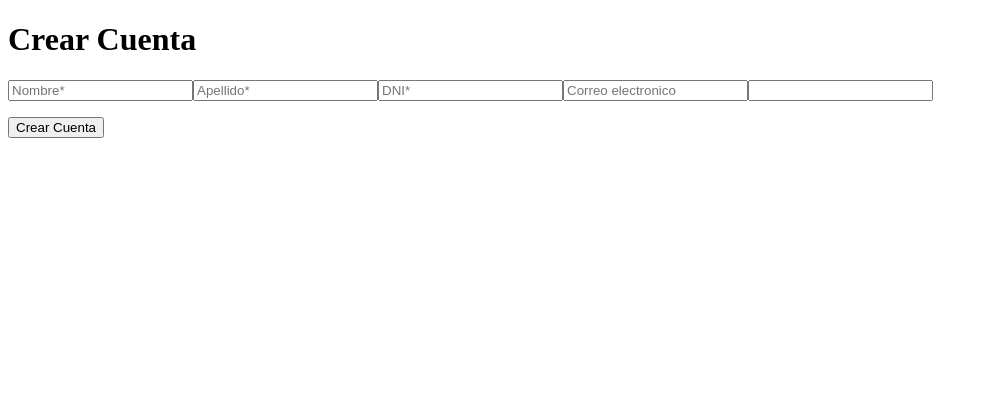
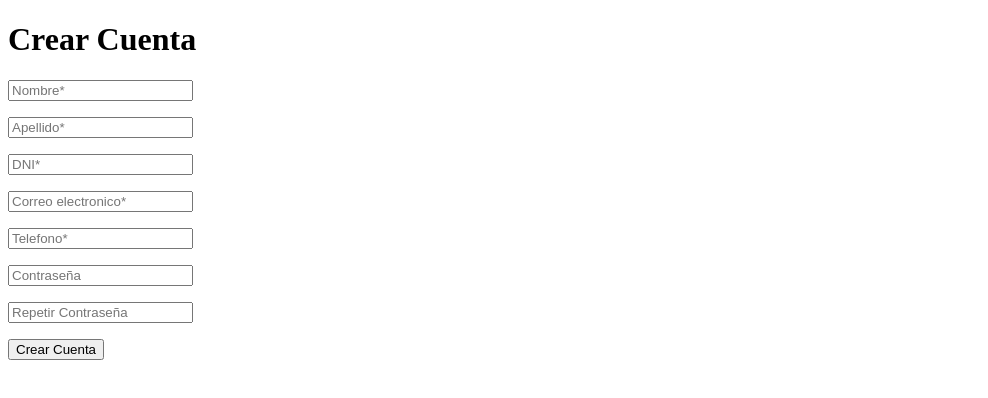
Before and after one commit to BenjaminMirra/proyectoDMH, a Next.js app in the folder equipo-12/: page /registro in a window 1280 px wide. Shown: the top 398 px of the page, without its empty margins (0-988 px from the left). Built offline with nearby package versions, Linux system fonts and the light colour scheme.

Commit message:
[ADD]Validaciones en todos los campos y Vinculo con la API

```diff
--- a/equipo-12/pages/registro/index.tsx
+++ b/equipo-12/pages/registro/index.tsx
@@ -1,42 +1,56 @@
 
 import { yupResolver } from '@hookform/resolvers/yup';
-import Link from 'next/link';
 import { useRouter } from 'next/router';
 import { useForm } from 'react-hook-form';
 import axios from "axios";
 import * as yup from "yup"
-import error from 'next/error';
 import { useState } from 'react';
 
 
 const schema = yup.object({
+  name: yup.string()
+    .required("El nombre es requerido"),
+  lastname: yup.string().required("El apellido es requerido"),
+  dni: yup.string().required("El DNI es requerido"),
+  email: yup.string().required("El email es requerido"),
+  phone: yup.string().required("El Telefono es requerido"),
   password: yup
     .string()
     .required("La contraseña es requerida")
     .min(6, 'La contraseña debe tener al menos 6 caracteres')
     .max(20, 'La contraseña no puede tener más de 20 caracteres')
     .matches(/^(?=.*[!@#$%^&*(),.?":{}|<>])(?=.*[A-Z])(?=.*[0-9])(?=.*[a-z]).{6,20}$/, 'La contraseña debe contener al menos 1 carácter especial, una mayúscula y un número'),
+  confirmPassword: yup.string()
+    .oneOf([yup.ref('password'), undefined], 'Las contraseñas no coinciden')
+    .required('La confirmación de contraseña es obligatoria'),
 }).required();
 type FormData = yup.InferType<typeof schema>;
 
 const Register = () => {
-  const [error, setError] = useState(false)
+  const [error, setError] = useState(false);
   const router = useRouter();
-  const { register, handleSubmit, formState:{ errors } } = useForm<FormData>({
+  const { register, handleSubmit, formState: { errors, isSubmitting } } = useForm<FormData>({
     resolver: yupResolver(schema)
   });
+
+
   const onSubmit = async (data: FormData) => {
     try {
       await axios
-      .post("http://localhost:3000/registro", {
+        .post("https://digitalmoney.ctd.academy/api/users", {
+          dni:  parseInt(data.dni),
+          email: data.email,
+          firstname: data.name,
+          lastname: data.lastname,
           password: data.password,
+          phone: data.phone,
         })
         .then(function (response) {
           console.log(response);
           setError(false)
           router.push("/");
         })
-    }catch (error){
+    } catch (error) {
       console.log(error);
       setError(true)
     }
@@ -47,17 +61,28 @@ const Register = () => {
       <div >
         <h1>Crear Cuenta</h1>
         <form onSubmit={handleSubmit(onSubmit)}>
-           <input type="text" name="name*" placeholder="Nombre*"/>
-            <input type="text" name="lastname*" placeholder="Apellido*"/>
-            <input type="text" name="DNI" placeholder="DNI*"/>
-            <input type="text" name="email" placeholder="Correo electronico"/>
-            <input {...register("password")} />
-        <p> {errors.password?.message}</p>
-        {error && <p>Contraseña incorrecta. Vuelve a intentarlo</p>}
-        <input type="submit" value="Crear Cuenta" />
+          <input type="text" placeholder="Nombre*"  {...register("name")} />
+          <p> {errors.name?.message}</p>
 
 
+          <input type="text" placeholder="Apellido*" {...register("lastname")} />
+          <p> {errors.lastname?.message}</p>
 
+          <input type="text" placeholder="DNI*" {...register("dni")} />
+          <p> {errors.dni?.message}</p>
+          <input type="text" placeholder="Correo electronico*" {...register("email")} />
+          <p> {errors.email?.message}</p>
+
+          <input type="text" placeholder="Telefono*" {...register("phone")} />
+          <p> {errors.phone?.message}</p>
+
+          <input type="pasword" placeholder="Contraseña" {...register("password")} />
+
+          <p> {errors.password?.message}</p>
+
+          <input type="pasword" placeholder="Repetir Contraseña" {...register("confirmPassword")} />
+          <p> {errors.confirmPassword?.message}</p>
+          <input type="submit" value="Crear Cuenta" disabled={isSubmitting} />
         </form>
       </div>
     </main>
@@ -65,6 +90,3 @@ const Register = () => {
 
 }
 export default Register
-function setError(arg0: boolean) {
-  throw new Error('Function not implemented.');
-}
```
Lines whose indentation alone changed are shown as unchanged.
